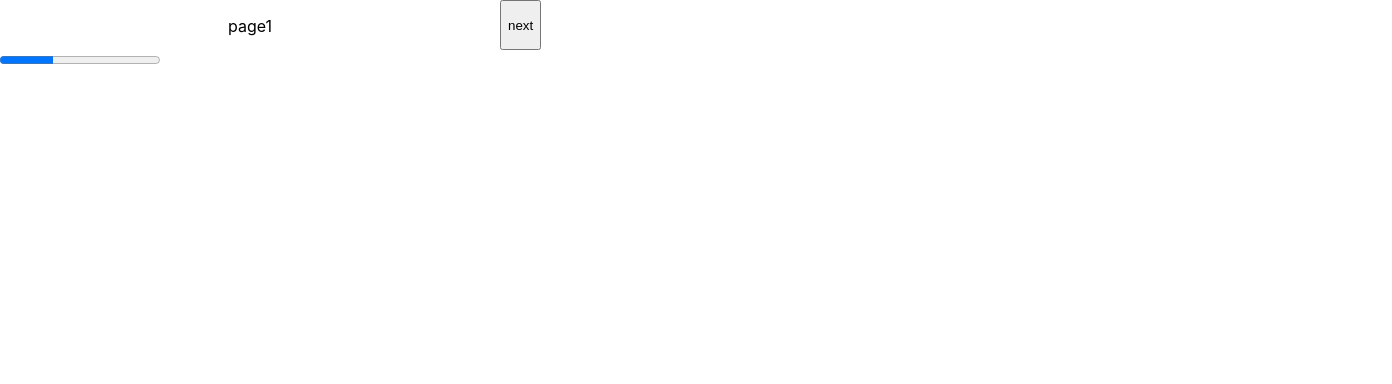
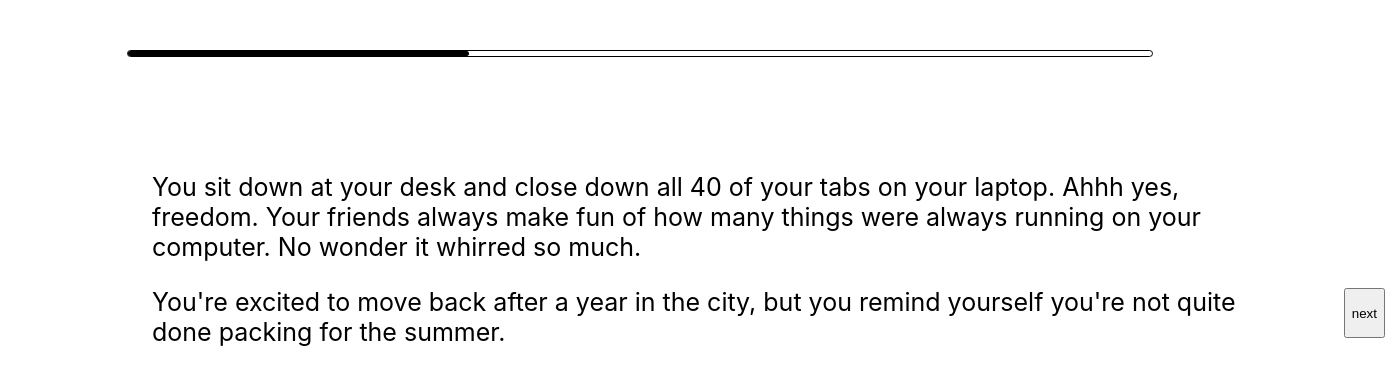
Before and after one commit to emmyc/moving-on, a React (Create React App) app: page /narrative in a window 1280 px wide. Shown: the top 384 px of the page, 1392 px wide, since content can reach past the window. Built offline with nearby package versions, Linux system fonts and the light colour scheme.

Commit message:
improved some css/layout for narrative, made progress bar more customizable
still needs CSS for buttons and more layout fixes

```diff
--- a/src/components/Narrative.js
+++ b/src/components/Narrative.js
@@ -1,6 +1,14 @@
 import React from 'react';
 import { Link } from "react-router-dom";
 import '../styles/Narrative.scss';
+
+function ProgressBar(props){
+    return (
+        <div style={{height: 5, width: '80%', borderRadius: 70, borderStyle: 'solid', borderWidth: 'thin', margin: 50}}>
+            <div style={{height: '100%', width: `${props.value}%`, backgroundColor: 'black', borderRadius: 70}}></div>
+        </div>
+    )
+}
 
 class NarrativeContent extends React.Component {
 
@@ -12,7 +20,7 @@ class NarrativeContent extends React.Component {
     render() {
         return(
             <div className="page-content">
-                <p>{this.props.text}</p>
+                <p>{this.props.children}</p>
             </div>
         )
     }
@@ -42,17 +50,49 @@ class Narrative extends React.Component {
         let prev;
         let next;
         if (this.state.pageNum <= 1) {
-            content = <NarrativeContent text="page1"/>;
-            next = <button className="nextButton" onClick={() => this.handleNextClick()}>next</button>
+            content =
+            <NarrativeContent>
+                <div>
+                    <p>You sit down at your desk and close down all 40 of your tabs on your laptop.
+                        Ahhh yes, freedom. Your friends always make fun of how many things were always
+                        running on your computer. No wonder it whirred so much.
+                    </p>
+                    <p>You're excited to move back after a year in the city, but you remind yourself
+                        you're not quite done packing for the summer.
+                    </p>
+                </div>
+            </NarrativeContent>
+            next = <button style={{height:'50px', position: 'absolute', top: '5px', right: '7px'}} onClick={() => this.handleNextClick()}>next</button>
         }
         else if (this.state.pageNum === 2) {
             prev = <button className="prevButton" onClick={() => this.handlePrevClick()}>prev</button>
-            content = <NarrativeContent text="page2"/>;
+            content =
+            <NarrativeContent>
+                <div>
+                    <p>You see your screensaver for the first time in what feels like months.
+                        It's a photo of your hometown—one of those small towns with the quiet
+                        beaches that tourists always overlook.
+                    </p>
+                    <p>
+                        You're excited to move back after
+                        a year in the city, but you remind yourself you're not quite done packing
+                        for the summer.
+                    </p>
+                </div>
+            </NarrativeContent>
             next = <button className="nextButton" onClick={() => this.handleNextClick()}>next</button>
         }
         else if (this.state.pageNum >= 3) {
             prev = <button className="prevButton" onClick={() => this.handlePrevClick()}>prev</button>
-            content = <NarrativeContent text="page3"/>;
+            content =
+            <NarrativeContent>
+                <div>
+                    <p>Exhausted by your last final this morning, you collapse into bed for a
+                        quick nap to recover from the excruciating exam.
+                    </p>
+                    <p>*Ding! Ding! Ding!*</p>
+                </div>
+            </NarrativeContent>
             next = <Link to="/explore">
                 <button className="nextButton">next</button>
             </Link>
@@ -60,11 +100,13 @@ class Narrative extends React.Component {
         return(
             <div className="page-container">
                 <div className="narrative-container">
+                    {content}
+                </div>
+                <div className="button-container">
                     {prev}
-                    {content}
                     {next}
                 </div>
-                <progress value={(this.state.pageNum / this.numPages)*100} max="100">30%</progress>
+                <ProgressBar value={(this.state.pageNum / this.numPages)*100}></ProgressBar>
             </div>
 
         )
--- a/src/styles/Narrative.scss
+++ b/src/styles/Narrative.scss
@@ -3,9 +3,9 @@
     min-height: 100vh;
     display: flex;
     flex-direction: column;
-    /*align-items: center;
-    justify-content: center;
-    font-size: calc(10px + 2vmin);
+    align-items: center;
+    //justify-content: center;
+    /*font-size: calc(10px + 2vmin);
     text-align: left;*/
     color: black;
 }
@@ -25,13 +25,31 @@
 }
 
 .page-content {
-    width: 500px;
+    position: absolute;
+    width: 1138px;
+    height: 750px;
+    left: 152px;
+    top: 147px;
+    font-size: 25px;
+    text-align: left;
+}
+
+.button-container {
+    position: absolute;
+    width: 1344px;
+    left: 48px;
+    top: 283px;
 }
 
 .prevButton {
     height: 50px;
+    margin-right: 1250px;
 }
 
 .nextButton {
     height: 50px;
 }
+
+.progress-bar {
+    color: black;
+}
```
